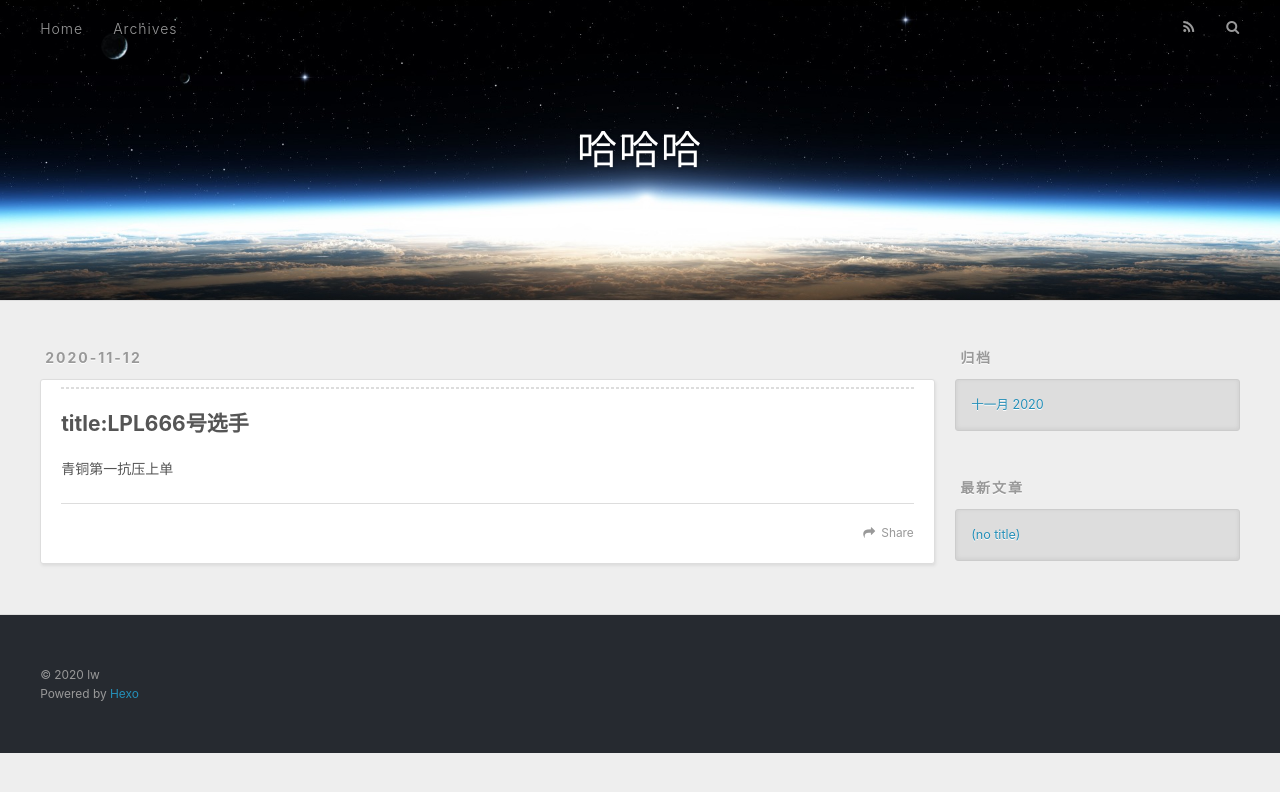
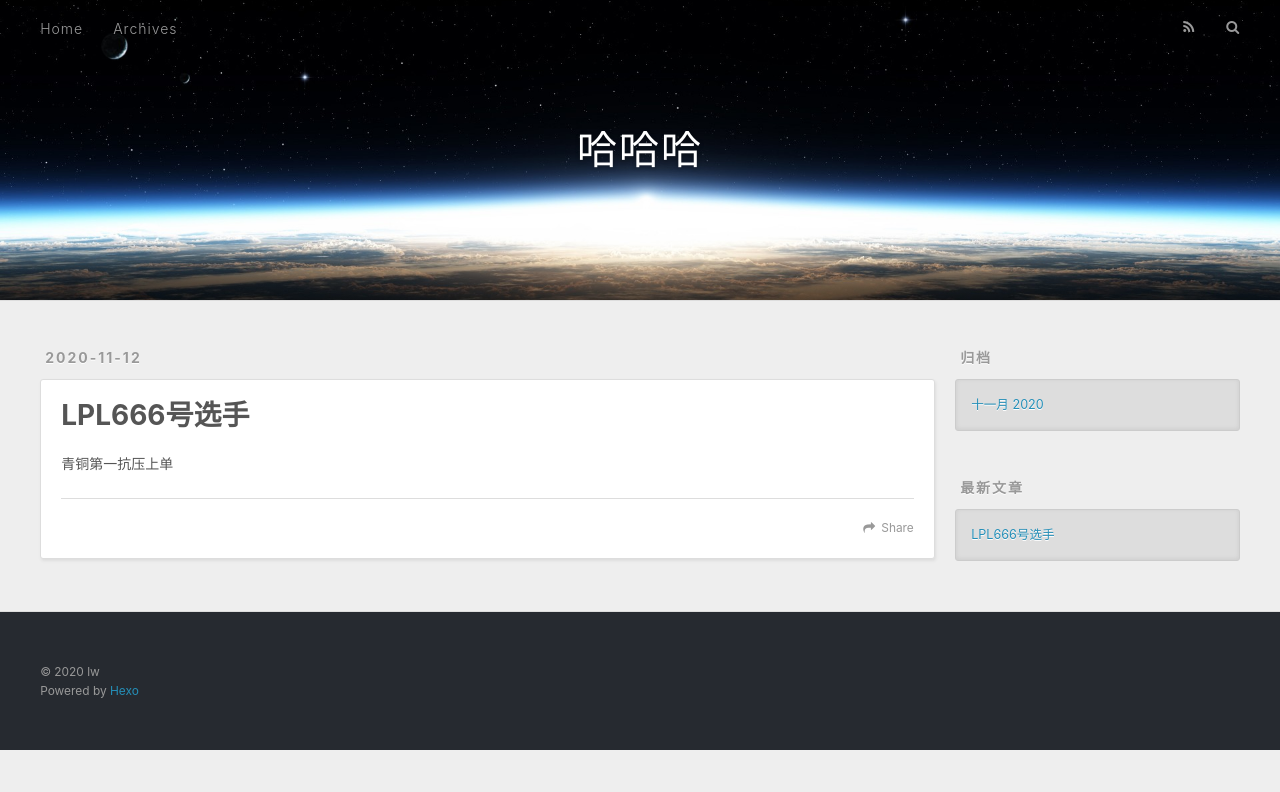
Before and after one commit to 2321083870/2321083870.github.io, a plain HTML site: page 2020/11/12/hello-world/index.html in a window 1280 px wide. Drawn offline with nearby package versions, Linux system fonts and the light colour scheme.

Commit message:
Site updated: 2020-11-12 17:48:32

```diff
--- a/2020/11/12/hello-world/index.html
+++ b/2020/11/12/hello-world/index.html
@@ -5,17 +5,17 @@
 
 
 
-  <title>哈哈哈</title>
+  <title>LPL666号选手 | 哈哈哈</title>
   <meta name="viewport" content="width=device-width, initial-scale=1, maximum-scale=1">
-  <meta name="description" content="title:LPL666号选手青铜第一抗压上单">
+  <meta name="description" content="青铜第一抗压上单">
 <meta property="og:type" content="article">
-<meta property="og:title" content="哈哈哈">
+<meta property="og:title" content="LPL666号选手">
 <meta property="og:url" content="http://example.com/2020/11/12/hello-world/index.html">
 <meta property="og:site_name" content="哈哈哈">
-<meta property="og:description" content="title:LPL666号选手青铜第一抗压上单">
+<meta property="og:description" content="青铜第一抗压上单">
 <meta property="og:locale" content="zh_CN">
 <meta property="article:published_time" content="2020-11-12T08:49:16.528Z">
-<meta property="article:modified_time" content="2020-11-12T09:34:47.486Z">
+<meta property="article:modified_time" content="2020-11-12T09:47:57.392Z">
 <meta property="article:author" content="lw">
 <meta name="twitter:card" content="summary">
 
@@ -76,15 +76,24 @@
   <div class="article-inner">
 
 
+      <header class="article-header">
+
+
+    <h1 class="article-title" itemprop="name">
+      LPL666号选手
+    </h1>
+
+
+      </header>
+
     <div class="article-entry" itemprop="articleBody">
 
-        <hr>
-<h2 id="title-LPL666号选手"><a href="#title-LPL666号选手" class="headerlink" title="title:LPL666号选手"></a>title:LPL666号选手</h2><p>青铜第一抗压上单</p>
+        <p>青铜第一抗压上单</p>
 
 
     </div>
     <footer class="article-footer">
-      <a data-url="http://example.com/2020/11/12/hello-world/" data-id="ckhenbbdt0000ecu12ao96qf2" class="article-share-link">Share</a>
+      <a data-url="http://example.com/2020/11/12/hello-world/" data-id="ckhengdby0000k8u1ft0xbx1n" class="article-share-link">Share</a>
 
 
     </footer>
@@ -123,7 +132,7 @@
       <ul>
 
           <li>
-            <a href="/2020/11/12/hello-world/">(no title)</a>
+            <a href="/2020/11/12/hello-world/">LPL666号选手</a>
           </li>
 
       </ul>
```
Also changed, not shown: archives/2020/11/index.html (+7 -1 lines), archives/2020/index.html (+7 -1 lines), archives/index.html (+7 -1 lines), index.html (+13 -4 lines).
